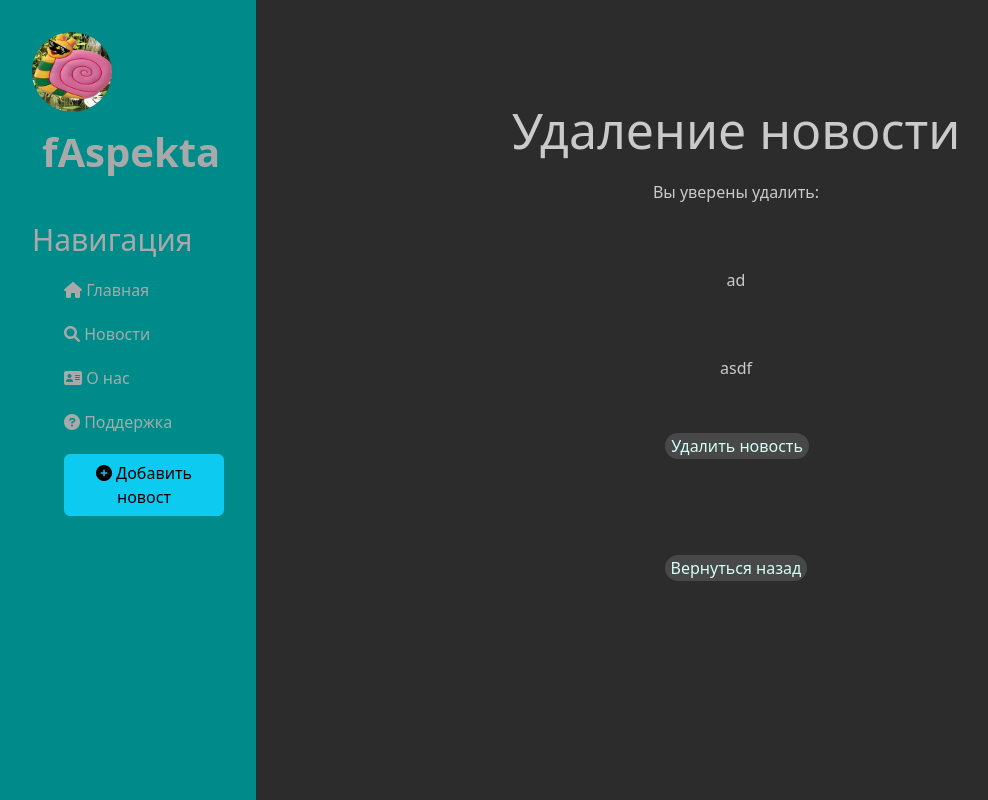
After one commit to Faspekt/first_django_project, a Django app: page /news/12/delite in a window 1280 px wide. The commit adds this page. Shown: the whole page, without its empty margins (0-988 px from the left). Run offline with Django 4.2, Linux system fonts and the light colour scheme; data comes from the database, SQL or seed files in the repository; both versions use the stored data as it was after the commit.

Commit message:
added url: delite, added ability to delete news

```diff
--- a/main/static/main/css/main.css
+++ b/main/static/main/css/main.css
@@ -150,3 +150,13 @@ form .form-control{
     outline: none;
 
 }
+
+
+
+ form .button_delite{
+    margin-right: 5.6%;
+}
+
+main a button.button_chanel{
+    margin-top: 10%;
+}
--- /dev/null
+++ b/news/templates/news/delite_news.html
@@ -0,0 +1,26 @@
+{% extends "main/layout.html" %}
+
+
+{% block title %}Удаление новости{% endblock %}
+
+
+{% block content %}
+
+<div class="features">
+    <h1>Удаление новости</h1>
+    <p>Вы уверены удалить:</p> <br>
+    <p>{{ news.name_news }}</p> <br>
+    <p>{{ news.full_text }}</p>
+
+    <form method="post" autocomplete="off" enctype="multipart/form-data">
+        {% csrf_token %}
+
+
+        <button class="button_delite" type="submit">Удалить новость</button>
+    </form>
+    <a href="{% url 'news:news-detail-view' pk=news.pk %}"><button class="button_chanel">Вернуться назад</button></a>
+
+</div>
+
+
+{% endblock %}
--- a/news/templates/news/news_home.html
+++ b/news/templates/news/news_home.html
@@ -15,7 +15,7 @@
             <blockquote class="alert">
                 <h3>{{ el.name_news }}</h3>
                 <p>{{ el.anons }}</p>
-                <a href="{% url 'news:news-detail-view' el.id%}"> <button class="bth bth-info">Читать</button></a>
+                <a href="{% url 'news:news-detail-view' el.id %}"> <button class="bth bth-info">Читать</button></a>
             </blockquote>
         </div>
     {% endfor %}
--- a/news/urls.py
+++ b/news/urls.py
@@ -8,5 +8,6 @@ urlpatterns = [
     path("create_news", views.create_news, name="create_news"),
     path("news_check", views.check_user_news, name="check_user_news"),
     path("<int:pk>", views.NewsDetailView.as_view(), name="news-detail-view"),
-    path("<int:pk>/update", views.NewsUpdate.as_view(), name="news_update")
+    path("<int:pk>/update", views.NewsUpdate.as_view(), name="news_update"),
+    path("<int:pk>/delite", views.NewsDelite.as_view(), name="news_delite")
 ]
--- a/news/views.py
+++ b/news/views.py
@@ -26,6 +26,11 @@ class NewsUpdate(UpdateView):
     form_class = NewsForm
 
 
+class NewsDelite(DeleteView):
+    model = News
+    template_name = "news/delite_news.html"
+    success_url = "/news"
+
 
 def create_news(request):
     form = NewsForm()
```
Also changed, not shown: db.sqlite3, 1 other file.
